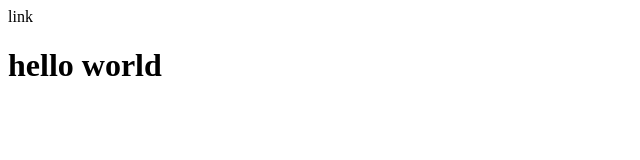
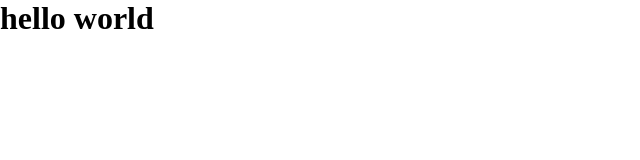
Before and after one commit to davidkavtara13/rame, a plain HTML site: page index.html in a window 1280 px wide. Shown: the whole page, without its empty margins (0-640 px from the left). Drawn offline with Linux system fonts and the light colour scheme.

Commit message:
reset-css
adding-css

```diff
--- a/index.html
+++ b/index.html
@@ -3,7 +3,7 @@
   <head>
     <meta charset="UTF-8" />
     <meta name="viewport" content="width=device-width, initial-scale=1.0" />
-    link
+    <link rel="stylesheet" href="style.css" />
     <title>Document</title>
   </head>
   <body>
--- a/style.css
+++ b/style.css
@@ -0,0 +1,5 @@
+* {
+  margin: 0;
+  padding: 0;
+  box-sizing: border-box;
+}
```
